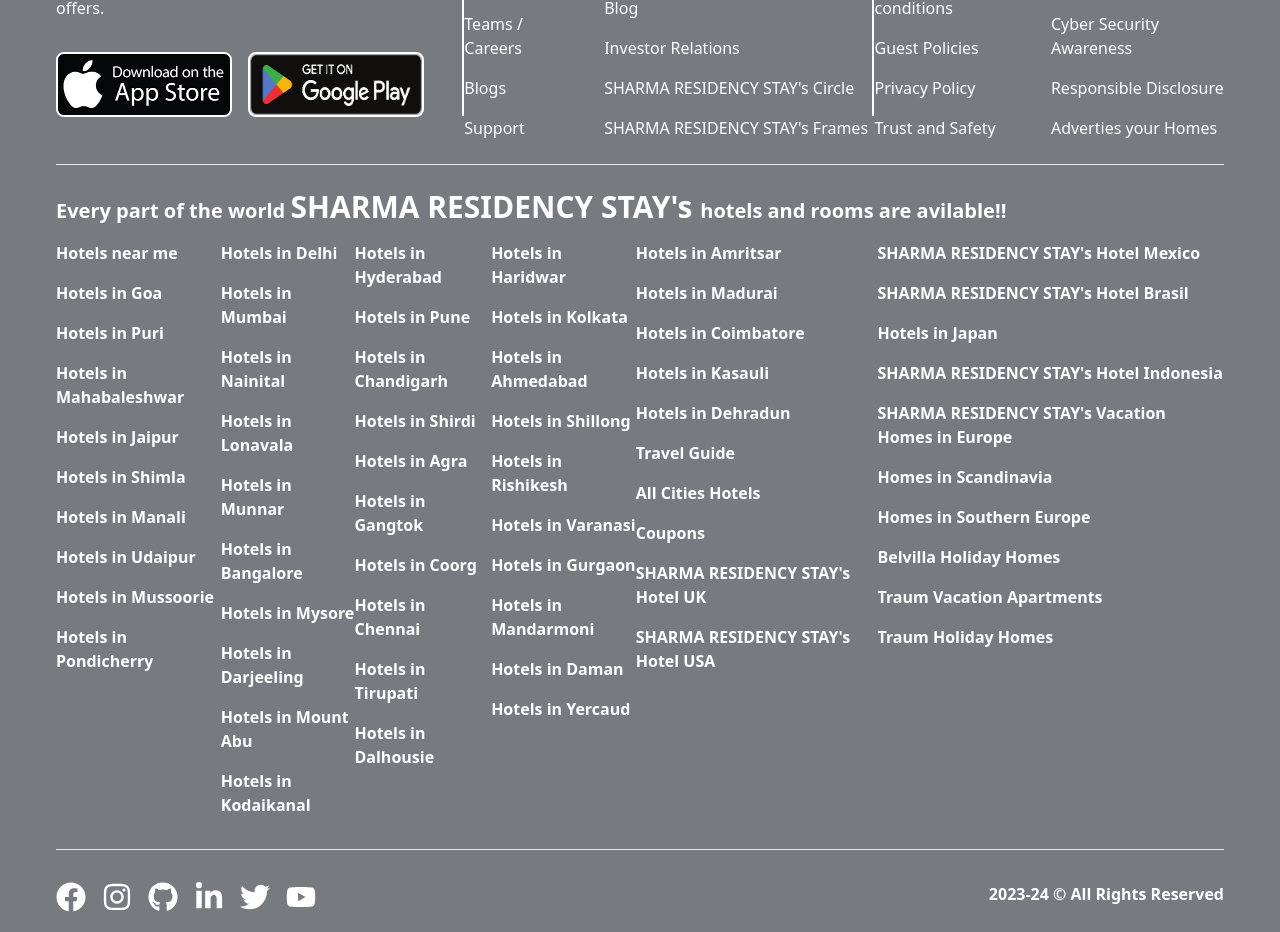
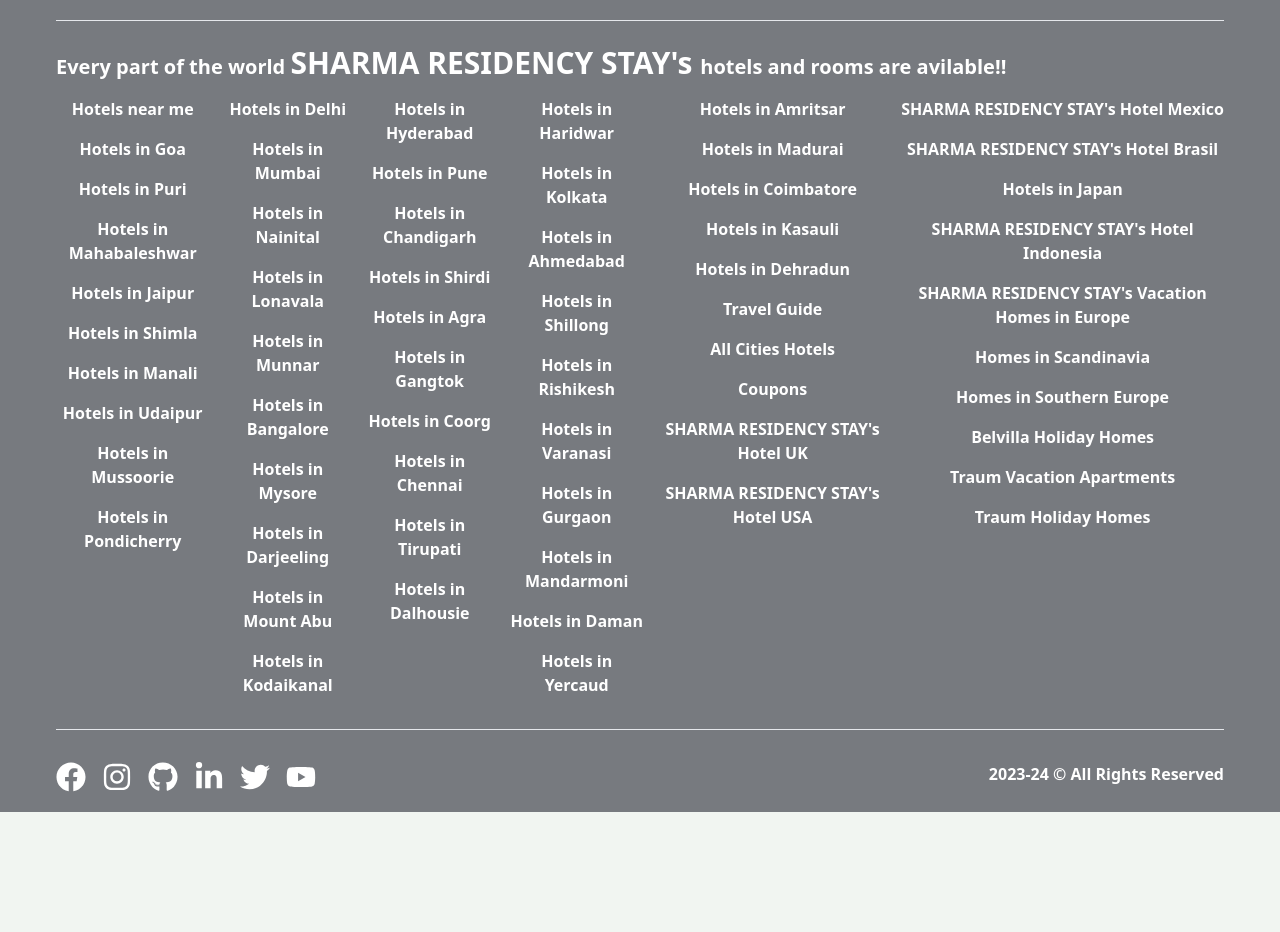
Before and after one commit to nandit9893/Sharma-Hotel-Bookings, a React (Vite) app in the folder sharma-bookings/: page /login-user in a window 1280 px wide. Shown: the part 993-1925 px from the top of the page. After the commit the page ends 1805 px from the top, so only its background shows below. Built offline with nearby package versions, Linux system fonts and the light colour scheme; a web font is replaced by a local one.

Commit message:
second response - ness completed

```diff
--- a/sharma-bookings/src/Components/Footer.jsx
+++ b/sharma-bookings/src/Components/Footer.jsx
@@ -13,35 +13,35 @@
 const Footer = () => {
   const navigate = useNavigate();
   return (
-    <div className="mt-48 pt-6 pb-5 pl-14 pr-14 bg-[#777a7f]">
+    <div className="sm:pt-6 sm:pb-5 sm:pl-14 sm:pr-14 p-5 bg-[#777a7f]">
       <div className="flex justify-between">
         <div className="flex items-center">
           <div className="flex flex-col mr-8">
             <h1 className="font-bold text-lg sm:text-xl md:text-2xl flex flex-col">
-              <span className="text-white text-4xl">SHARMA</span>
-              <span className="text-white">RESIDENT STAY'S</span>
+              <span className="text-white sm:text-4xl text-2xl text-center">SHARMA</span>
+              <span className="text-white text-center">RESIDENT STAY'S</span>
             </h1>
           </div>
-          <p className="text-white font-bold text-xl">World's leading chain of hotels and homes</p>
+          <p className="text-white font-bold text-xl sm:inline-block hidden">World's leading chain of hotels and homes</p>
         </div>
         <div className="flex items-center gap-3">
-          <p className="text-white font-bold text-xl">Join our network and grow your business!</p>
-          <button onClick={()=>navigate("/login-hotel-owner")} className="flex items-center mt-2 p-2 bg-white rounded-lg">
-            <img src={property_logo} alt="Property logo" className="mr-2 w-8 h-8rounded-sm" />
-            <p className="text-[#777a7f] font-semibold">List your property</p>
+          <p className="text-white font-bold text-xl sm:inline-block hidden">Join our network and grow your business!</p>
+          <button onClick={() => navigate("/login-hotel-owner")} className="sm:flex sm:items-center mt-2 p-2 bg-white rounded-lg sm:space-x-2 flex-col sm:flex-row sm:space-x-2 space-y-2 sm:space-y-0">
+            <img src={property_logo} alt="Property logo" className="w-8 h-8 rounded-sm sm:mr-2 sm:order-first order-last mx-auto" />
+            <p className="text-[#777a7f] font-semibold text-center sm:text-left">List your property</p>
           </button>
         </div>
       </div>
       <hr className="text-white w-full bg-white mt-6 mb-6" />
-      <div className="flex justify-between">
+      <div className="flex sm:flex-row flex-col justify-between">
         <div className="mt-4">
             <p className="text-white">Download SHARMA RESIDENT STAY'S app for exciting offers.</p>
-            <div className="flex gap-4 mt-8">
-                <img src={apple_play_store} className="w-44 border-2 border-white rounded-lg cursor-pointer" alt="" />
-                <img src={google_play_store} className="w-44 border-2 border-white rounded-lg cursor-pointer" alt="" />
+            <div className="flex gap-4 mt-8 justify-center">
+                <img src={apple_play_store} className="sm:w-44 w-28 border-2 border-white rounded-lg cursor-pointer" alt="" />
+                <img src={google_play_store} className="sm:w-44 w-28 border-2 border-white rounded-lg cursor-pointer" alt="" />
             </div>
         </div>
-        <hr className="border-l-2 border-white h-36 my-4" />
+        <hr className="border-l-2 border-white h-36 my-4 hidden sm:block" />
         <div className="flex gap-8">
             <ul className="text-white">
                 <li className="mt-4 cursor-pointer hover:underline">About Us</li>
@@ -56,7 +56,7 @@
                 <li className="mt-4 cursor-pointer hover:underline">SHARMA RESIDENCY STAY's Frames</li>
             </ul>
         </div>
-        <hr className="border-l-2 border-white h-36 my-4" />
+        <hr className="border-l-2 border-white h-36 my-4 hidden sm:block" />
         <div className="flex gap-8">
             <ul className="text-white">
                 <li className="mt-4 cursor-pointer hover:underline">Terms and conditions</li>
@@ -74,84 +74,85 @@
       </div>
       <hr className="text-white w-full bg-white mt-6 mb-6" />
       <div className="flex flex-col">
-        <p className="text-white text-xl font-semibold">Every part of the world <span className="text-3xl font-bold">SHARMA RESIDENCY STAY's </span>hotels and rooms are avilable!!</p>
-        <div className="flex justify-between">
-            <ul>
-                <li className="mt-4 text-white font-semibold hover:underline cursor-pointer">Hotels near me</li>
-                <li className="mt-4 text-white font-semibold hover:underline cursor-pointer">Hotels in Goa</li>
-                <li className="mt-4 text-white font-semibold hover:underline cursor-pointer">Hotels in Puri</li>
-                <li className="mt-4 text-white font-semibold hover:underline cursor-pointer">Hotels in Mahabaleshwar</li>
-                <li className="mt-4 text-white font-semibold hover:underline cursor-pointer">Hotels in Jaipur</li>
-                <li className="mt-4 text-white font-semibold hover:underline cursor-pointer">Hotels in Shimla</li>
-                <li className="mt-4 text-white font-semibold hover:underline cursor-pointer">Hotels in Manali</li>
-                <li className="mt-4 text-white font-semibold hover:underline cursor-pointer">Hotels in Udaipur</li>
-                <li className="mt-4 text-white font-semibold hover:underline cursor-pointer">Hotels in Mussoorie</li>
-                <li className="mt-4 text-white font-semibold hover:underline cursor-pointer">Hotels in Pondicherry</li>
+        <p className="text-white text-xl font-semibold sm:block hidden">Every part of the world <span className="text-3xl font-bold">SHARMA RESIDENCY STAY's </span>hotels and rooms are avilable!!</p>
+        <div className="flex flex-wrap gap-4 md:flex-nowrap justify-between">
+    <ul className="w-full sm:w-auto">
+        <li className="mt-4 text-white font-semibold hover:underline cursor-pointer text-center">Hotels near me</li>
+        <li className="mt-4 text-white font-semibold hover:underline cursor-pointer text-center">Hotels in Goa</li>
+        <li className="mt-4 text-white font-semibold hover:underline cursor-pointer text-center">Hotels in Puri</li>
+        <li className="mt-4 text-white font-semibold hover:underline cursor-pointer text-center">Hotels in Mahabaleshwar</li>
+        <li className="mt-4 text-white font-semibold hover:underline cursor-pointer text-center">Hotels in Jaipur</li>
+        <li className="mt-4 text-white font-semibold hover:underline cursor-pointer text-center">Hotels in Shimla</li>
+        <li className="mt-4 text-white font-semibold hover:underline cursor-pointer text-center">Hotels in Manali</li>
+        <li className="mt-4 text-white font-semibold hover:underline cursor-pointer text-center">Hotels in Udaipur</li>
+        <li className="mt-4 text-white font-semibold hover:underline cursor-pointer text-center">Hotels in Mussoorie</li>
+        <li className="mt-4 text-white font-semibold hover:underline cursor-pointer text-center">Hotels in Pondicherry</li>
     </ul>
-            <ul>
-                <li className="mt-4 text-white font-semibold hover:underline cursor-pointer">Hotels in Delhi</li>
-                <li className="mt-4 text-white font-semibold hover:underline cursor-pointer">Hotels in Mumbai</li>
-                <li className="mt-4 text-white font-semibold hover:underline cursor-pointer">Hotels in Nainital</li>
-                <li className="mt-4 text-white font-semibold hover:underline cursor-pointer">Hotels in Lonavala</li>
-                <li className="mt-4 text-white font-semibold hover:underline cursor-pointer">Hotels in Munnar</li>
-                <li className="mt-4 text-white font-semibold hover:underline cursor-pointer">Hotels in Bangalore</li>
-                <li className="mt-4 text-white font-semibold hover:underline cursor-pointer">Hotels in Mysore</li>
-                <li className="mt-4 text-white font-semibold hover:underline cursor-pointer">Hotels in Darjeeling</li>
-                <li className="mt-4 text-white font-semibold hover:underline cursor-pointer">Hotels in Mount Abu</li>
-                <li className="mt-4 text-white font-semibold hover:underline cursor-pointer">Hotels in Kodaikanal</li>
+    <ul className="w-full sm:w-auto">
+        <li className="mt-4 text-white font-semibold hover:underline cursor-pointer text-center">Hotels in Delhi</li>
+        <li className="mt-4 text-white font-semibold hover:underline cursor-pointer text-center">Hotels in Mumbai</li>
+        <li className="mt-4 text-white font-semibold hover:underline cursor-pointer text-center">Hotels in Nainital</li>
+        <li className="mt-4 text-white font-semibold hover:underline cursor-pointer text-center">Hotels in Lonavala</li>
+        <li className="mt-4 text-white font-semibold hover:underline cursor-pointer text-center">Hotels in Munnar</li>
+        <li className="mt-4 text-white font-semibold hover:underline cursor-pointer text-center">Hotels in Bangalore</li>
+        <li className="mt-4 text-white font-semibold hover:underline cursor-pointer text-center">Hotels in Mysore</li>
+        <li className="mt-4 text-white font-semibold hover:underline cursor-pointer text-center">Hotels in Darjeeling</li>
+        <li className="mt-4 text-white font-semibold hover:underline cursor-pointer text-center">Hotels in Mount Abu</li>
+        <li className="mt-4 text-white font-semibold hover:underline cursor-pointer text-center">Hotels in Kodaikanal</li>
     </ul>
-            <ul>
-                <li className="mt-4 text-white font-semibold hover:underline cursor-pointer">Hotels in Hyderabad</li>
-                <li className="mt-4 text-white font-semibold hover:underline cursor-pointer">Hotels in Pune</li>
-                <li className="mt-4 text-white font-semibold hover:underline cursor-pointer">Hotels in Chandigarh</li>
-                <li className="mt-4 text-white font-semibold hover:underline cursor-pointer">Hotels in Shirdi</li>
-                <li className="mt-4 text-white font-semibold hover:underline cursor-pointer">Hotels in Agra</li>
-                <li className="mt-4 text-white font-semibold hover:underline cursor-pointer">Hotels in Gangtok</li>
-                <li className="mt-4 text-white font-semibold hover:underline cursor-pointer">Hotels in Coorg</li>
-                <li className="mt-4 text-white font-semibold hover:underline cursor-pointer">Hotels in Chennai</li>
-                <li className="mt-4 text-white font-semibold hover:underline cursor-pointer">Hotels in Tirupati</li>
-                <li className="mt-4 text-white font-semibold hover:underline cursor-pointer">Hotels in Dalhousie</li>
+    <ul className="w-full sm:w-auto">
+        <li className="mt-4 text-white font-semibold hover:underline cursor-pointer text-center">Hotels in Hyderabad</li>
+        <li className="mt-4 text-white font-semibold hover:underline cursor-pointer text-center">Hotels in Pune</li>
+        <li className="mt-4 text-white font-semibold hover:underline cursor-pointer text-center">Hotels in Chandigarh</li>
+        <li className="mt-4 text-white font-semibold hover:underline cursor-pointer text-center">Hotels in Shirdi</li>
+        <li className="mt-4 text-white font-semibold hover:underline cursor-pointer text-center">Hotels in Agra</li>
+        <li className="mt-4 text-white font-semibold hover:underline cursor-pointer text-center">Hotels in Gangtok</li>
+        <li className="mt-4 text-white font-semibold hover:underline cursor-pointer text-center">Hotels in Coorg</li>
+        <li className="mt-4 text-white font-semibold hover:underline cursor-pointer text-center">Hotels in Chennai</li>
+        <li className="mt-4 text-white font-semibold hover:underline cursor-pointer text-center">Hotels in Tirupati</li>
+        <li className="mt-4 text-white font-semibold hover:underline cursor-pointer text-center">Hotels in Dalhousie</li>
     </ul>
-            <ul>
-                <li className="mt-4 text-white font-semibold hover:underline cursor-pointer">Hotels in Haridwar</li>
-                <li className="mt-4 text-white font-semibold hover:underline cursor-pointer">Hotels in Kolkata</li>
-                <li className="mt-4 text-white font-semibold hover:underline cursor-pointer">Hotels in Ahmedabad</li>
-                <li className="mt-4 text-white font-semibold hover:underline cursor-pointer">Hotels in Shillong</li>
-                <li className="mt-4 text-white font-semibold hover:underline cursor-pointer">Hotels in Rishikesh</li>
-                <li className="mt-4 text-white font-semibold hover:underline cursor-pointer">Hotels in Varanasi</li>
-                <li className="mt-4 text-white font-semibold hover:underline cursor-pointer">Hotels in Gurgaon</li>
-                <li className="mt-4 text-white font-semibold hover:underline cursor-pointer">Hotels in Mandarmoni</li>
-                <li className="mt-4 text-white font-semibold hover:underline cursor-pointer">Hotels in Daman</li>
-                <li className="mt-4 text-white font-semibold hover:underline cursor-pointer">Hotels in Yercaud</li>
+    <ul className="w-full sm:w-auto">
+        <li className="mt-4 text-white font-semibold hover:underline cursor-pointer text-center">Hotels in Haridwar</li>
+        <li className="mt-4 text-white font-semibold hover:underline cursor-pointer text-center">Hotels in Kolkata</li>
+        <li className="mt-4 text-white font-semibold hover:underline cursor-pointer text-center">Hotels in Ahmedabad</li>
+        <li className="mt-4 text-white font-semibold hover:underline cursor-pointer text-center">Hotels in Shillong</li>
+        <li className="mt-4 text-white font-semibold hover:underline cursor-pointer text-center">Hotels in Rishikesh</li>
+        <li className="mt-4 text-white font-semibold hover:underline cursor-pointer text-center">Hotels in Varanasi</li>
+        <li className="mt-4 text-white font-semibold hover:underline cursor-pointer text-center">Hotels in Gurgaon</li>
+        <li className="mt-4 text-white font-semibold hover:underline cursor-pointer text-center">Hotels in Mandarmoni</li>
+        <li className="mt-4 text-white font-semibold hover:underline cursor-pointer text-center">Hotels in Daman</li>
+        <li className="mt-4 text-white font-semibold hover:underline cursor-pointer text-center">Hotels in Yercaud</li>
     </ul>
-            <ul>
-                <li className="mt-4 text-white font-semibold hover:underline cursor-pointer">Hotels in Amritsar</li>
-                <li className="mt-4 text-white font-semibold hover:underline cursor-pointer">Hotels in Madurai</li>
-                <li className="mt-4 text-white font-semibold hover:underline cursor-pointer">Hotels in Coimbatore</li>
-                <li className="mt-4 text-white font-semibold hover:underline cursor-pointer">Hotels in Kasauli</li>
-                <li className="mt-4 text-white font-semibold hover:underline cursor-pointer">Hotels in Dehradun</li>
-                <li className="mt-4 text-white font-semibold hover:underline cursor-pointer">Travel Guide</li>
-                <li className="mt-4 text-white font-semibold hover:underline cursor-pointer">All Cities Hotels</li>
-                <li className="mt-4 text-white font-semibold hover:underline cursor-pointer">Coupons</li>
-                <li className="mt-4 text-white font-semibold hover:underline cursor-pointer">SHARMA RESIDENCY STAY's Hotel UK</li>
-                <li className="mt-4 text-white font-semibold hover:underline cursor-pointer">SHARMA RESIDENCY STAY's Hotel USA</li>
+    <ul className="w-full sm:w-auto">
+        <li className="mt-4 text-white font-semibold hover:underline cursor-pointer text-center">Hotels in Amritsar</li>
+        <li className="mt-4 text-white font-semibold hover:underline cursor-pointer text-center">Hotels in Madurai</li>
+        <li className="mt-4 text-white font-semibold hover:underline cursor-pointer text-center">Hotels in Coimbatore</li>
+        <li className="mt-4 text-white font-semibold hover:underline cursor-pointer text-center">Hotels in Kasauli</li>
+        <li className="mt-4 text-white font-semibold hover:underline cursor-pointer text-center">Hotels in Dehradun</li>
+        <li className="mt-4 text-white font-semibold hover:underline cursor-pointer text-center">Travel Guide</li>
+        <li className="mt-4 text-white font-semibold hover:underline cursor-pointer text-center">All Cities Hotels</li>
+        <li className="mt-4 text-white font-semibold hover:underline cursor-pointer text-center">Coupons</li>
+        <li className="mt-4 text-white font-semibold hover:underline cursor-pointer text-center">SHARMA RESIDENCY STAY's Hotel UK</li>
+        <li className="mt-4 text-white font-semibold hover:underline cursor-pointer text-center">SHARMA RESIDENCY STAY's Hotel USA</li>
     </ul>
-            <ul>
-                <li className="mt-4 text-white font-semibold hover:underline cursor-pointer">SHARMA RESIDENCY STAY's Hotel Mexico</li>
-                <li className="mt-4 text-white font-semibold hover:underline cursor-pointer">SHARMA RESIDENCY STAY's Hotel Brasil</li>
-                <li className="mt-4 text-white font-semibold hover:underline cursor-pointer">Hotels in Japan</li>
-                <li className="mt-4 text-white font-semibold hover:underline cursor-pointer">SHARMA RESIDENCY STAY's Hotel Indonesia</li>
-                <li className="mt-4 text-white font-semibold hover:underline cursor-pointer">SHARMA RESIDENCY STAY's Vacation Homes in Europe</li>
-                <li className="mt-4 text-white font-semibold hover:underline cursor-pointer">Homes in Scandinavia</li>
-                <li className="mt-4 text-white font-semibold hover:underline cursor-pointer">Homes in Southern Europe</li>
-                <li className="mt-4 text-white font-semibold hover:underline cursor-pointer">Belvilla Holiday Homes</li>
-                <li className="mt-4 text-white font-semibold hover:underline cursor-pointer">Traum Vacation Apartments</li>
-                <li className="mt-4 text-white font-semibold hover:underline cursor-pointer">Traum Holiday Homes</li>
+    <ul className="w-full sm:w-auto">
+        <li className="mt-4 text-white font-semibold hover:underline cursor-pointer text-center">SHARMA RESIDENCY STAY's Hotel Mexico</li>
+        <li className="mt-4 text-white font-semibold hover:underline cursor-pointer text-center">SHARMA RESIDENCY STAY's Hotel Brasil</li>
+        <li className="mt-4 text-white font-semibold hover:underline cursor-pointer text-center">Hotels in Japan</li>
+        <li className="mt-4 text-white font-semibold hover:underline cursor-pointer text-center">SHARMA RESIDENCY STAY's Hotel Indonesia</li>
+        <li className="mt-4 text-white font-semibold hover:underline cursor-pointer text-center">SHARMA RESIDENCY STAY's Vacation Homes in Europe</li>
+        <li className="mt-4 text-white font-semibold hover:underline cursor-pointer text-center">Homes in Scandinavia</li>
+        <li className="mt-4 text-white font-semibold hover:underline cursor-pointer text-center">Homes in Southern Europe</li>
+        <li className="mt-4 text-white font-semibold hover:underline cursor-pointer text-center">Belvilla Holiday Homes</li>
+        <li className="mt-4 text-white font-semibold hover:underline cursor-pointer text-center">Traum Vacation Apartments</li>
+        <li className="mt-4 text-white font-semibold hover:underline cursor-pointer text-center">Traum Holiday Homes</li>
     </ul>
 </div>
+
       </div>
       <hr className="text-white w-full bg-white mt-8 mb-8" />
-      <div className="flex justify-between">
+      <div className="flex sm:flex-row flex-col justify-between gap-5">
         <div className="flex gap-4">
             <a href="https://www.facebook.com/nandit.sharma.399" target="_blank"><FaFacebook className="text-white text-3xl"/></a>
             <a href="https://www.instagram.com/nanditsharma063?igsh=OHZjenBvbTZ4aTN4" target="_blank"><FaInstagram className="text-white text-3xl"/></a>
@@ -160,8 +161,8 @@
             <a href=""><FaTwitter className="text-white text-3xl"/></a>
             <a href=""><FaYoutube className="text-white text-3xl"/></a>
         </div>
-        <div className="flex">
-            <p className="text-white font-semibold">2023-24 &copy; All Rights Reserved</p>
+        <div className="flex justify-center">
+            <p className="text-white font-semibold text-center">2023-24 &copy; All Rights Reserved</p>
         </div>
       </div>
     </div>
```
Also changed, not shown: sharma-bookings/src/Pages/Home.jsx (+34 -34 lines). Lines whose indentation alone changed are shown as unchanged.
